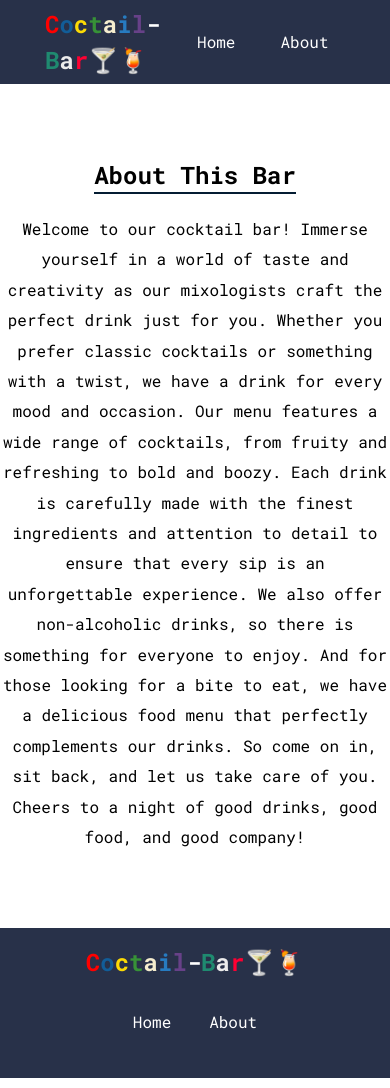
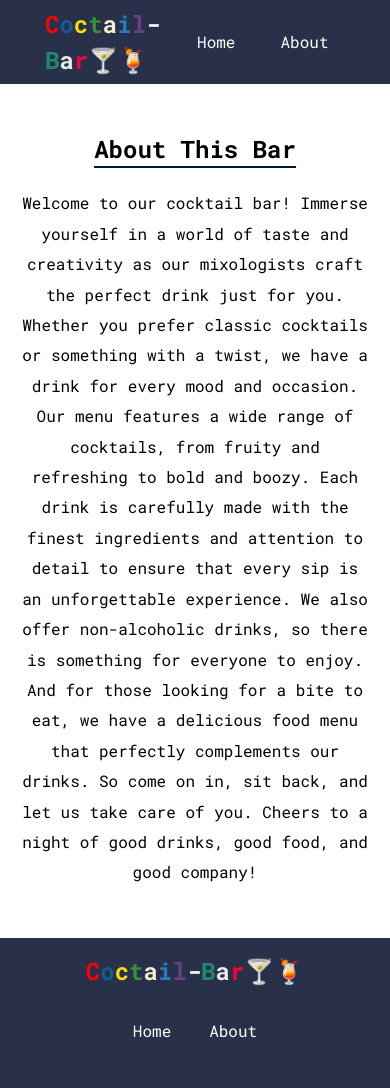
Before and after one commit to Aman710-hub/Coctail-Bar, a React (Create React App) app: page /about in a window 390 px wide. Built offline with nearby package versions, Linux system fonts and the light colour scheme.

Commit message:
fix: make responsive text in about page

```diff
--- a/src/Components/Footer.js
+++ b/src/Components/Footer.js
@@ -46,6 +46,7 @@ const Wrapper = styled.footer`
   flex-direction: column;
   justify-content: center;
   align-items: center;
+  margin-top: 50px;
 
   h2 {
     cursor: pointer;
--- a/src/Pages/About.js
+++ b/src/Pages/About.js
@@ -31,6 +31,8 @@ const Wrapper = styled.section`
   text-align: center;
   max-width: 700px;
   line-height: 1.9rem;
+  margin-top: 50px;
+  padding-inline: 20px;
   h2 {
     width: max-content;
     margin-inline: auto;
--- a/src/index.css
+++ b/src/index.css
@@ -6,7 +6,7 @@
   width: 100%;
   margin-inline: auto;
   max-width: 80vw;
-  min-height: 100vh;
+  min-height: 70vh;
 }
 
 .text_decoration {
```
